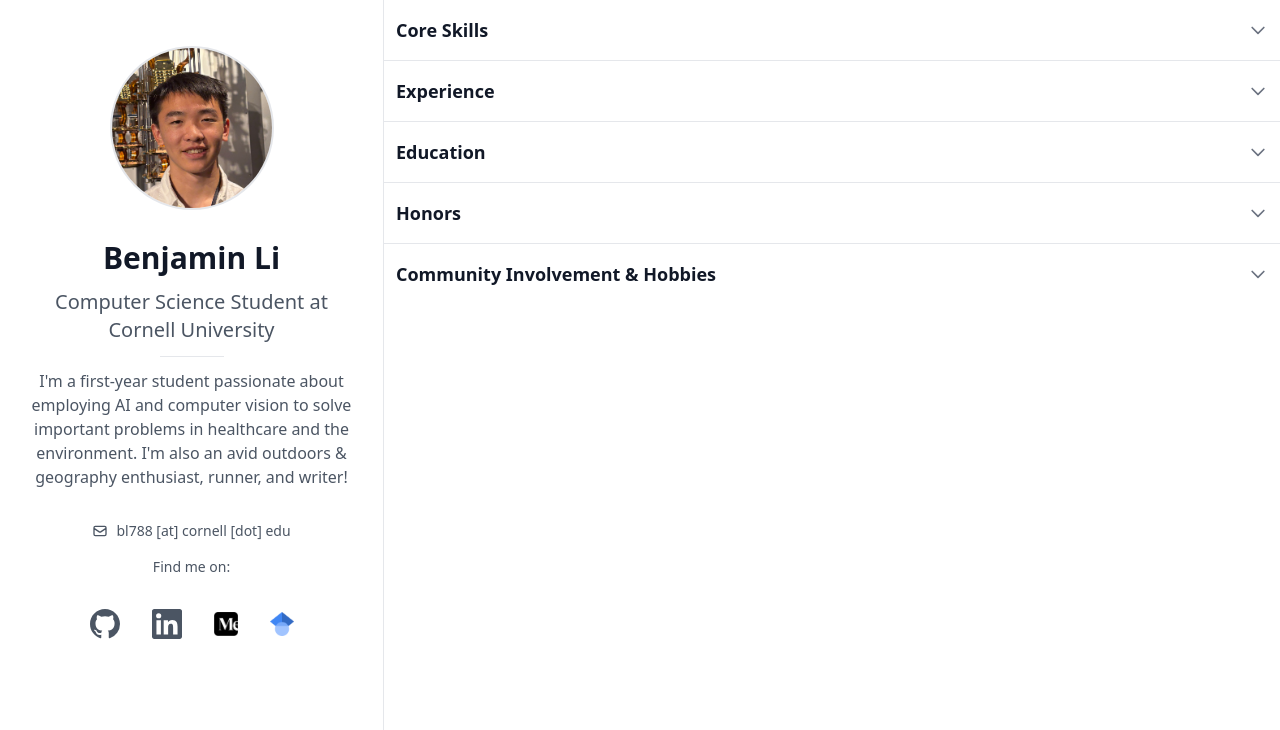
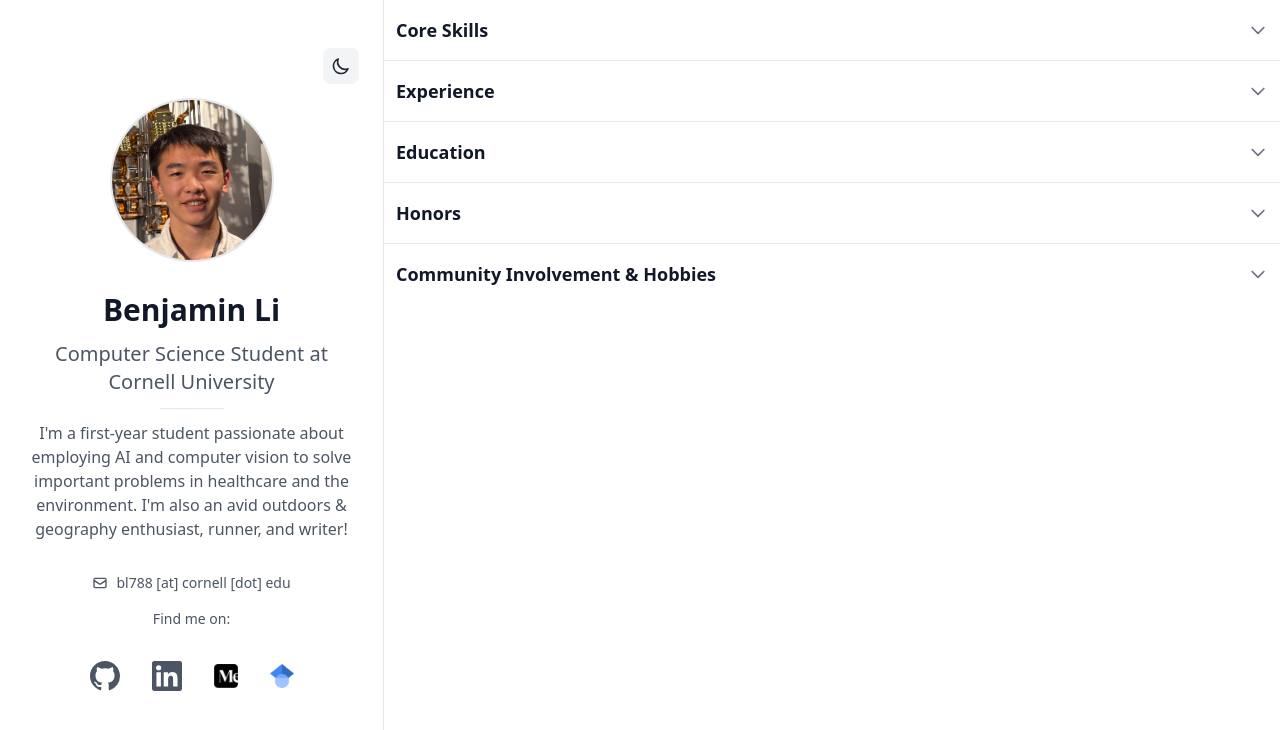
Before and after one commit to 25benjaminli/ben-website, a Next.js app: page / in a window 1280 px wide. Shown: the top 730 px of the page. Built offline with nearby package versions, Linux system fonts and the light colour scheme.

Commit message:
update light dark mode and misc fixed

```diff
--- a/app/components/HobbiesSection.tsx
+++ b/app/components/HobbiesSection.tsx
@@ -28,9 +28,9 @@ const HobbiesSection = () => {
                 </p>
 
                 {/* text to say these are some of my favorite photos from random areas */}
-				<p className="text-sm md:text-base text-gray-600 dark:text-gray-400 max-w-xs mx-auto leading-relaxed pt-4">
-					Below's a collection of photos from favorite places I've been!
-				</p>
+                <p className="text-sm text-gray-600 dark:text-gray-400 leading-relaxed">
+                    Here are some of my favorite photos from various places I've explored:
+                </p>
 
 				{/* add photos of myself here: specifically, I have photo1.jpg, photo2.jpg, photo3.jpg that I want to display below all this */}
 				<div className="flex flex-wrap items-center justify-center gap-4 pt-4">
@@ -56,7 +56,7 @@ const HobbiesSection = () => {
 
                     <figure className="text-center">
 						<Image src="/glacier.png" alt="Photo 4" width={300} height={300} className="object-cover rounded-lg shadow-md" />
-						<figcaption className="text-xs text-gray-500 dark:text-gray-400 mt-2 max-w-[300px]">Glacier</figcaption>
+						<figcaption className="text-xs text-gray-500 dark:text-gray-400 mt-2 max-w-[300px]">Traversing glaciers in Alaska</figcaption>
 					</figure>
 				</div>
 			</div>
--- a/app/components/ProfileSection.tsx
+++ b/app/components/ProfileSection.tsx
@@ -1,8 +1,14 @@
 import Image from 'next/image';
+import { ThemeToggle } from './ThemeToggle';
 
 const ProfileSection = () => {
 	return (
 		<div className="w-full py-8 md:py-0 bg-white dark:bg-gray-900 px-6 sm:pt-0">
+			{/* Theme Toggle Button */}
+			<div className="flex justify-end mb-4">
+				<ThemeToggle />
+			</div>
+
 			<div className="space-y-8 text-center">
 				<div className="relative w-28 md:w-40 h-28 md:h-40 mx-auto">
 					<div className="relative w-full h-full rounded-full overflow-hidden ring-2 ring-gray-200 dark:ring-gray-700">
--- a/app/components/SkillsSection.tsx
+++ b/app/components/SkillsSection.tsx
@@ -11,11 +11,6 @@ const SkillsSection = () => {
 		{
 			category: 'ML/DL/Data Science',
 			items: ['PyTorch', 'scikit-learn', 'Pandas', 'NumPy', 'Matplotlib', 'OpenCV'],
-		},
-		//
-		{
-			category: 'Cloud',
-			items: ['AWS', 'Docker'],
 		},
 	];
 
--- /dev/null
+++ b/app/components/ThemeProvider.tsx
@@ -0,0 +1,8 @@
+'use client';
+
+import { ThemeProvider as NextThemesProvider } from 'next-themes';
+import { type ThemeProviderProps } from 'next-themes';
+
+export function ThemeProvider({ children, ...props }: ThemeProviderProps) {
+  return <NextThemesProvider {...props}>{children}</NextThemesProvider>;
+}
--- /dev/null
+++ b/app/components/ThemeToggle.tsx
@@ -0,0 +1,42 @@
+'use client';
+
+import { useState, useEffect } from 'react';
+import { useTheme } from 'next-themes';
+
+export function ThemeToggle() {
+  const [mounted, setMounted] = useState(false);
+  const { theme, setTheme } = useTheme();
+
+  useEffect(() => {
+    setMounted(true);
+  }, []);
+
+  if (!mounted) {
+    return null;
+  }
+
+  const handleToggle = () => {
+    // console.log('Current theme:', theme);
+    const newTheme = theme === 'dark' ? 'light' : 'dark';
+    // console.log('Setting theme to:', newTheme);
+    setTheme(newTheme);
+  };
+
+  return (
+    <button
+      onClick={handleToggle}
+      className="p-2 rounded-lg bg-gray-100 dark:bg-gray-800 text-gray-800 dark:text-gray-200 hover:bg-gray-200 dark:hover:bg-gray-700 transition-colors"
+      aria-label="Toggle theme"
+    >
+      {theme === 'dark' ? (
+        <svg className="w-5 h-5" fill="none" stroke="currentColor" viewBox="0 0 24 24">
+          <path strokeLinecap="round" strokeLinejoin="round" strokeWidth={2} d="M12 3v1m0 16v1m9-9h-1M4 12H3m15.364 6.364l-.707-.707M6.343 6.343l-.707-.707m12.728 0l-.707.707M6.343 17.657l-.707.707M16 12a4 4 0 11-8 0 4 4 0 018 0z" />
+        </svg>
+      ) : (
+        <svg className="w-5 h-5" fill="none" stroke="currentColor" viewBox="0 0 24 24">
+          <path strokeLinecap="round" strokeLinejoin="round" strokeWidth={2} d="M20.354 15.354A9 9 0 018.646 3.646 9.003 9.003 0 0012 21a9.003 9.003 0 008.354-5.646z" />
+        </svg>
+      )}
+    </button>
+  );
+}
--- a/app/components/Timeline.tsx
+++ b/app/components/Timeline.tsx
@@ -10,7 +10,7 @@ interface TimelineProps {
 	title: string;
 }
 
-function Timeline({ arr, title }: TimelineProps) {
+function Timeline({ arr }: TimelineProps) {
 	return (
 		<div className="py-6 bg-white dark:bg-gray-900 px-6">
 			<div className="space-y-4 ">
--- a/app/layout.tsx
+++ b/app/layout.tsx
@@ -1,6 +1,7 @@
 import type { Metadata } from 'next';
 import { Geist, Geist_Mono } from 'next/font/google';
 import './globals.css';
+import { ThemeProvider } from './components/ThemeProvider';
 
 const geistSans = Geist({
 	variable: '--font-geist-sans',
@@ -68,8 +69,17 @@ export default function RootLayout({
 	children: React.ReactNode;
 }>) {
 	return (
-		<html lang="en">
-			<body className={`${geistSans.variable} ${geistMono.variable} antialiased`}>{children}</body>
+		<html lang="en" suppressHydrationWarning>
+			<body className={`${geistSans.variable} ${geistMono.variable} antialiased`}>
+				<ThemeProvider
+					attribute="class"
+					defaultTheme="system"
+					enableSystem
+					disableTransitionOnChange
+				>
+					{children}
+				</ThemeProvider>
+			</body>
 		</html>
 	);
 }
--- a/package.json
+++ b/package.json
@@ -11,6 +11,7 @@
 	"dependencies": {
 		"framer-motion": "^12.0.6",
 		"next": "^15.5.2",
+		"next-themes": "^0.4.6",
 		"react": "^19.0.0",
 		"react-dom": "^19.0.0"
 	},
--- a/tailwind.config.ts
+++ b/tailwind.config.ts
@@ -6,6 +6,7 @@ export default {
     "./components/**/*.{js,ts,jsx,tsx,mdx}",
     "./app/**/*.{js,ts,jsx,tsx,mdx}",
   ],
+  darkMode: "class",
   theme: {
     extend: {
       colors: {
```
Also changed, not shown: 1 other file (tests, documents, lock files or other folders).
